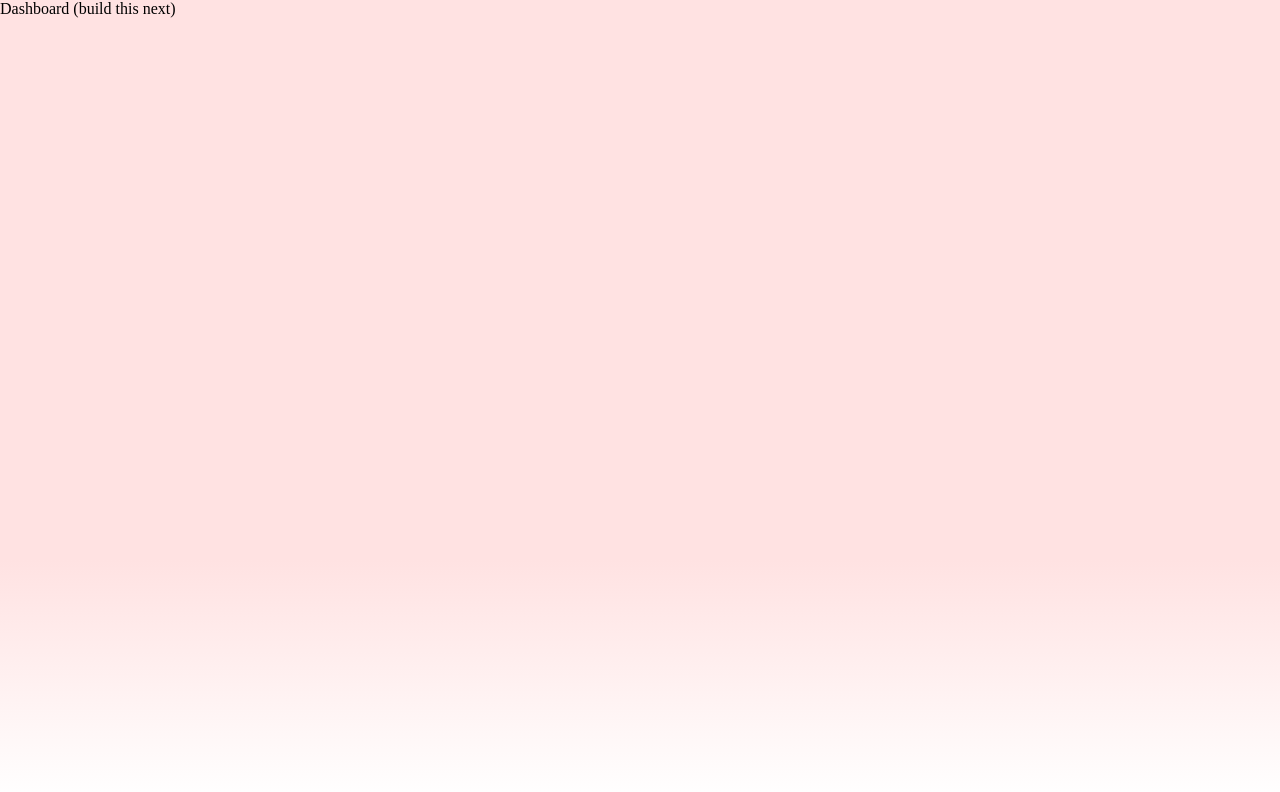
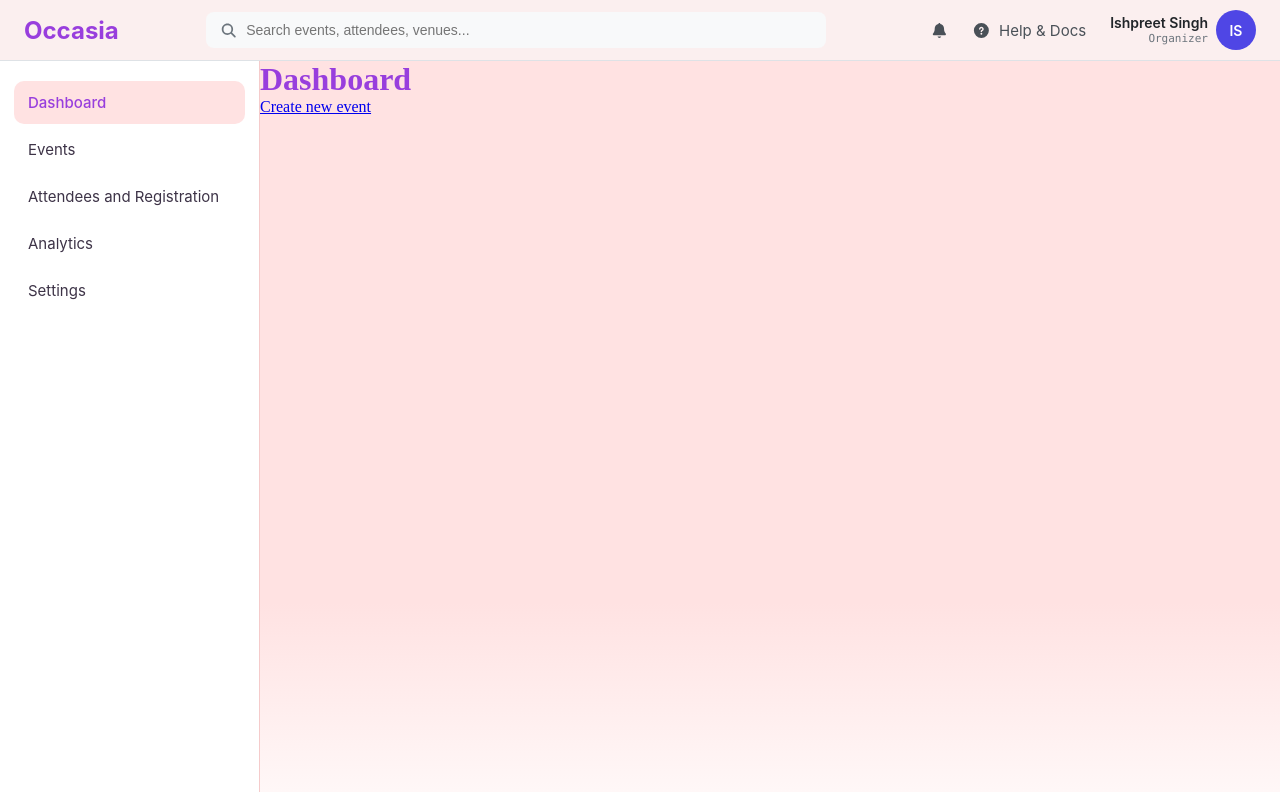
Before and after one commit to Suhani-lodhi/Event-Management-System, a React app in the folder Frontend/: page /dashboard in a window 1280 px wide. Shown: the top 792 px of the page. Built offline with nearby package versions, Linux system fonts and the light colour scheme; sample sign-in values are in the browser's storage; the HTML template or start-up script is replaced by a standard one.

Commit message:
added the navbar and sidebar

```diff
--- a/Frontend/package.json
+++ b/Frontend/package.json
@@ -14,6 +14,9 @@
     "preview": "vite preview"
   },
   "dependencies": {
+    "@fortawesome/fontawesome-svg-core": "^7.3.1",
+    "@fortawesome/free-solid-svg-icons": "^7.3.1",
+    "@fortawesome/react-fontawesome": "^3.5.0",
     "react": "^19.2.8",
     "react-dom": "^19.2.8",
     "react-router-dom": "^7.18.0"
--- a/Frontend/src/App.css
+++ b/Frontend/src/App.css
@@ -112,3 +112,127 @@ button[type='button'] {
   margin: 0;
   font-weight: 500;
 }
+
+.dashboard{
+  display: flex;
+}
+
+/* Navbar */
+
+.navbar {
+    position: sticky;
+    top: 0;
+    z-index: 100;
+    display: flex;
+    align-items: center;
+    justify-content: space-between;
+    gap: 16px;
+    padding: 10px 24px;
+    background: var(--color-blush-lightest);
+    border-bottom: 1px solid #dee2e6;
+    font-family: "Inter", system-ui, -apple-system, sans-serif;
+    box-sizing: border-box;
+  }
+  .navbar * { box-sizing: border-box; }
+
+  .search {
+    position: relative;
+    flex: 1;
+    max-width: 620px;
+    margin-right: 16px;
+  }
+  .search-icon {
+    position: absolute;
+    top: 50%;
+    left: 14px;
+    transform: translateY(-50%);
+    color: #6c757d;
+    font-size: 14px;
+  }
+  .search input {
+    width: 100%;
+    padding: 10px 14px 10px 40px;
+    border: none;
+    border-radius: 8px;
+    background: #f8f9fa;
+    font-size: 14px;
+    outline: none;
+  }
+  .search input:focus { box-shadow: 0 0 0 2px #c7d2fe; }
+
+  .nav-right {
+    display: flex;
+    align-items: center;
+    gap: 24px;
+    margin: 0;
+    padding: 0;
+    list-style: none;
+  }
+  .nav-link {
+    color: #495057;
+    text-decoration: none;
+    font-size: 15px;
+  }
+  .nav-link:hover { color: #212529; }
+  .help { display: flex; align-items: center; gap: 8px; }
+
+  .user { display: flex; align-items: center; gap: 8px; text-decoration: none; }
+  .user-info { text-align: right; line-height: 1.25; }
+  .user-name { font-size: 14px; font-weight: 600; color: #212529; }
+  .user-role {
+    font-family: ui-monospace, SFMono-Regular, Menlo, monospace;
+    font-size: 11px;
+    color: #6c757d;
+  }
+  .avatar {
+    display: flex;
+    align-items: center;
+    justify-content: center;
+    width: 40px;
+    height: 40px;
+    border-radius: 50%;
+    background: #4f46e5;
+    color: #ffffff;
+    font-weight: 600;
+    font-size: 14px;
+}
+
+.sidebar {
+  width: 260px;
+  min-height: 100vh;
+  padding: 20px 14px;
+  background: #ffffff;
+  border-right: 1px solid var(--color-blush-mid);
+  font-family: "Inter", system-ui, -apple-system, sans-serif;
+  box-sizing: border-box;
+}
+
+.sidebar ul {
+  display: flex;
+  flex-direction: column;
+  gap: 4px;
+  margin: 0;
+  padding: 0;
+  list-style: none;
+}
+
+.sidebar ul a {
+  display: block;
+  padding: 12px 14px;
+  border-radius: 10px;
+  color: #3d3347;
+  font-size: 15px;
+  text-decoration: none;
+  transition: background 0.15s ease, color 0.15s ease;
+}
+
+.sidebar ul a:hover {
+  background: var(--color-blush-lightest);
+}
+
+
+.sidebar ul a.active {
+  background: var(--color-blush-light);
+  color: var(--color-lavender);
+  font-weight: 500;
+}
--- /dev/null
+++ b/Frontend/src/Components/MainContent.jsx
@@ -0,0 +1,11 @@
+import { Outlet } from "react-router-dom";
+
+export default function MainContent(){
+    return (
+        <>
+          <div className="main-content">
+            <Outlet />
+          </div>
+        </>
+    )
+}
--- /dev/null
+++ b/Frontend/src/Components/Navbar.jsx
@@ -0,0 +1,55 @@
+import { FontAwesomeIcon } from "@fortawesome/react-fontawesome";
+import { faBell, faCircleQuestion, faSearch } from "@fortawesome/free-solid-svg-icons";
+
+
+
+export default function Navbar() {
+  const user = { name: "Ishpreet Singh", role: "Organizer", avatar: "" };
+  const initials = user.name.split(" ").map((n) => n[0]).join("");
+
+  return (
+    <>
+
+
+      <nav className="navbar">
+        <h1>Occasia</h1>
+        <form className="search" role="search">
+          <span className="search-icon">
+            <FontAwesomeIcon icon={faSearch} />
+          </span>
+          <input
+            type="search"
+            name="q"
+            placeholder="Search events, attendees, venues..."
+            aria-label="Search"
+          />
+        </form>
+
+        <ul className="nav-right">
+          <li>
+            <a href="" className="nav-link" aria-label="Notifications">
+              <FontAwesomeIcon icon={faBell} />
+            </a>
+          </li>
+
+          <li>
+            <a href="" className="nav-link help">
+              <FontAwesomeIcon icon={faCircleQuestion} />
+              <span>Help &amp; Docs</span>
+            </a>
+          </li>
+
+          <li>
+            <a href="" className="user">
+              <div className="user-info">
+                <div className="user-name">{user.name}</div>
+                <div className="user-role">{user.role}</div>
+              </div>
+              <div className="avatar">{initials}</div>
+            </a>
+          </li>
+        </ul>
+      </nav>
+    </>
+  );
+}
--- /dev/null
+++ b/Frontend/src/Components/Organizer/OrganizerDashboard.tsx
@@ -0,0 +1,10 @@
+import { NavLink } from "react-router-dom";
+
+export default function OrganizerDashboard(){
+    return (
+        <>
+        <h1>Dashboard</h1>
+        <NavLink to="/createEvent">Create new event</NavLink>
+        </>
+    )
+}
--- /dev/null
+++ b/Frontend/src/Components/Sidebar.jsx
@@ -0,0 +1,18 @@
+import { NavLink } from "react-router-dom";
+
+export default function Sidebar(){
+    return (
+        <>
+        <div className="sidebar">
+            <ul>
+                <NavLink to="/dashboard" end>Dashboard</NavLink>
+                <NavLink to="hhytj">Events</NavLink>
+                <NavLink to="ythuyj">Attendees and Registration</NavLink>
+                <NavLink to="ythjyhu">Analytics</NavLink>
+                <NavLink to="hythy">Settings</NavLink>
+
+            </ul>
+        </div>
+        </>
+    )
+}
--- a/Frontend/src/main.jsx
+++ b/Frontend/src/main.jsx
@@ -1,4 +1,3 @@
-
 import { createRoot } from 'react-dom/client'
 import './index.css'
 import App from './App.jsx'
@@ -7,7 +6,6 @@ createRoot(document.getElementById('root')).render(
 
     <>
     <App/>
-
     </>
 
 )
--- /dev/null
+++ b/Frontend/src/pages/Organizer/CreateEvent.jsx
@@ -0,0 +1,7 @@
+export default function CreateEvents () {
+    return (
+        <>
+        <h1>create event</h1>
+        </>
+    )
+}
--- /dev/null
+++ b/Frontend/src/pages/Organizer/Dashboard.jsx
@@ -0,0 +1,15 @@
+import MainContent from "../../Components/MainContent";
+import Navbar from "../../Components/Navbar";
+import Sidebar from "../../Components/Sidebar";
+
+export default function Dashboard(){
+    return (
+        <>
+           <Navbar />
+           <div className="dashboard">
+           <Sidebar />
+           <MainContent />
+           </div>
+        </>
+    )
+}
--- a/Frontend/src/routes/AppRoutes.jsx
+++ b/Frontend/src/routes/AppRoutes.jsx
@@ -4,6 +4,9 @@ import { useAuth } from '../context/AuthContext';
 import Login from '../pages/Login';
 import ParticipantSignup from '../pages/ParticipantSignup';
 import OrganizerSignup from '../pages/OrganizerSignup';
+import Dashboard from '../pages/Organizer/Dashboard';
+import OrganizerDashboard from '../Components/Organizer/OrganizerDashboard';
+import CreateEvent from '../pages/Organizer/CreateEvent'
 
 // Blocks access to authenticated-only pages (e.g. /dashboard)
 function ProtectedRoute({ children }) {
@@ -54,10 +57,18 @@ export default function AppRoutes() {
         path="/dashboard"
         element={
           <ProtectedRoute>
-            <div>Dashboard (build this next)</div>
+            <Dashboard />
           </ProtectedRoute>
         }
-      />
+      >
+        <Route index element={<OrganizerDashboard />}/>
+      </Route>
+
+      <Route path="/createEvent" element = {
+        <ProtectedRoute>
+          <CreateEvent />
+        </ProtectedRoute>
+      }/>
 
       {/* Catch-all */}
       <Route path="*" element={<Navigate to="/login" replace />} />
```
Also changed, not shown: 1 other file (tests, documents, lock files or other folders).
